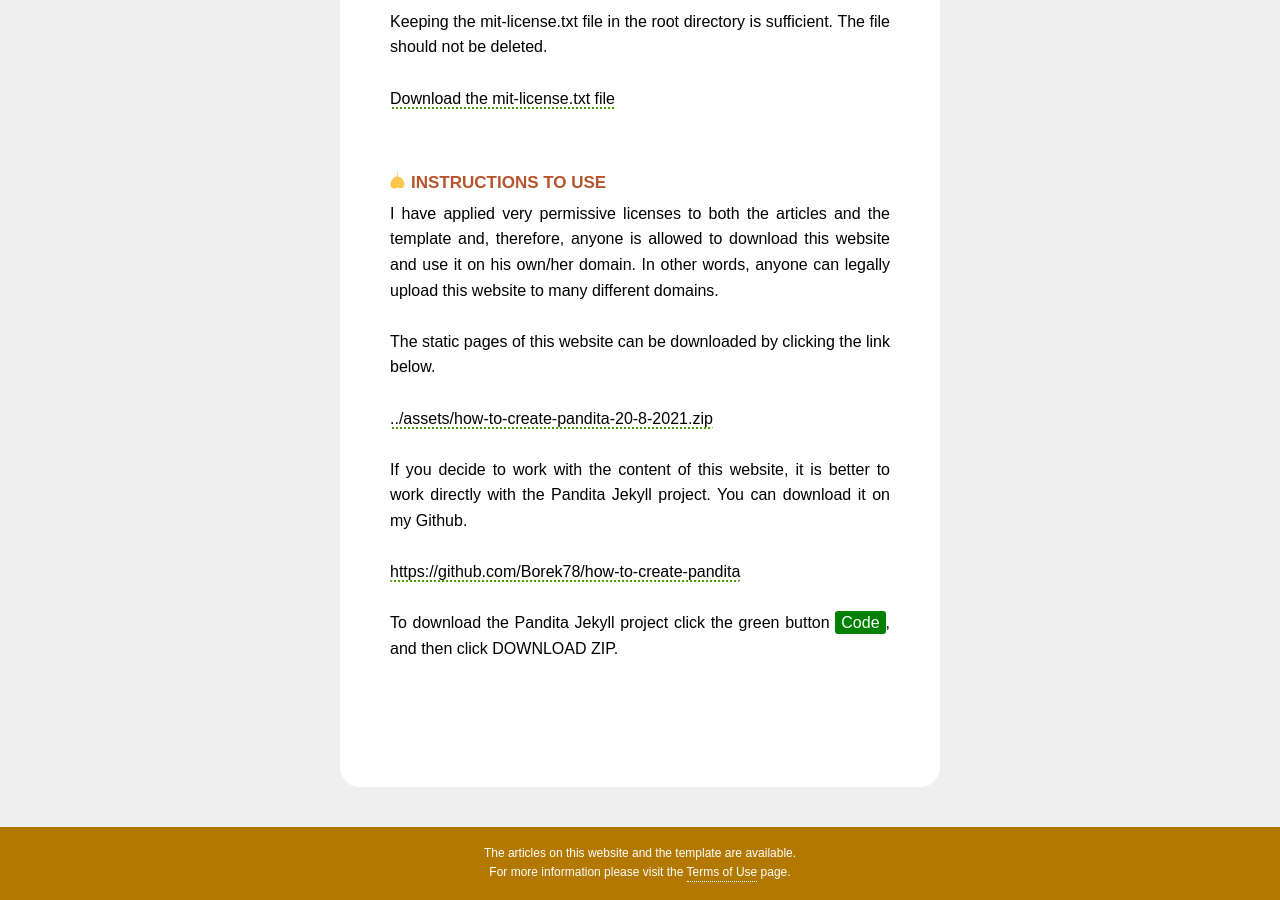
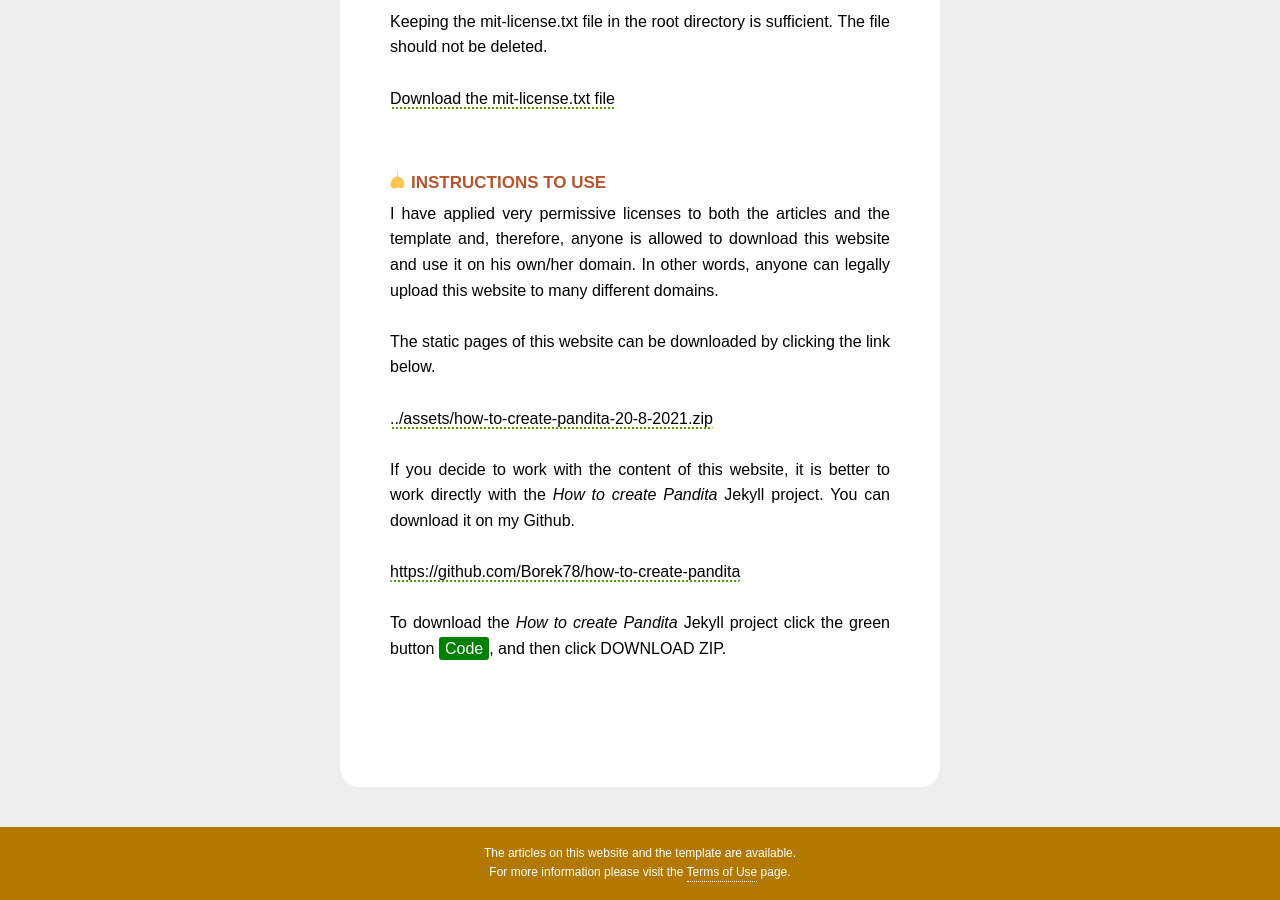
Before and after one commit to Borek78/how-to-create-pandita, a Jekyll site: the page built from terms-of-use.md, in a window 1280 px wide and 900 px high, scrolled down 1063 px. Built offline with Jekyll 4.4.1, drawn with Linux system fonts in a browser that asks for light colours.

Commit message:
updated terms of use

```diff
--- a/terms-of-use.md
+++ b/terms-of-use.md
@@ -36,10 +36,10 @@ The static pages of this website can be downloaded by clicking the link below.<b
 
 <a href="../assets/how-to-create-pandita-20-08-2021.zip" download>../assets/how-to-create-pandita-20-8-2021.zip</a><br><br>
 
-If you decide to work with the content of this website, it is better to work directly with the Pandita Jekyll project. You can download it on my Github.<br><br>
+If you decide to work with the content of this website, it is better to work directly with the <i>How to create Pandita</i> Jekyll project. You can download it on my Github.<br><br>
 
 <div class="do-not-break-out" markdown="1">
 [https://github.com/Borek78/how-to-create-pandita](https://github.com/Borek78/how-to-create-pandita)
 </div><br>
 
-To download the Pandita Jekyll project click the green button <span class="button-code">Code</span>, and then click DOWNLOAD ZIP.<br><br>
+To download the <i>How to create Pandita</i> Jekyll project click the green button <span class="button-code">Code</span>, and then click DOWNLOAD ZIP.<br><br>
```
